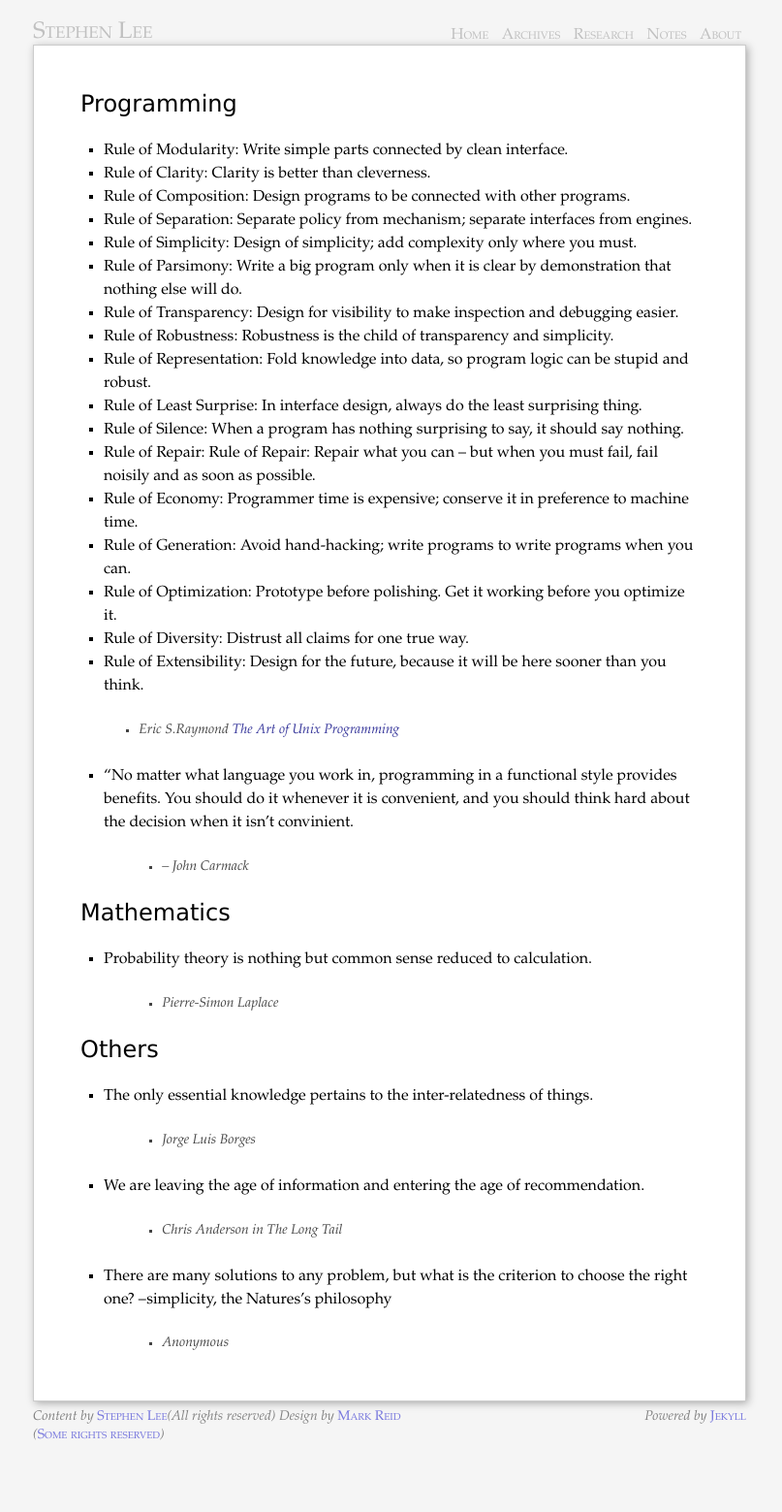
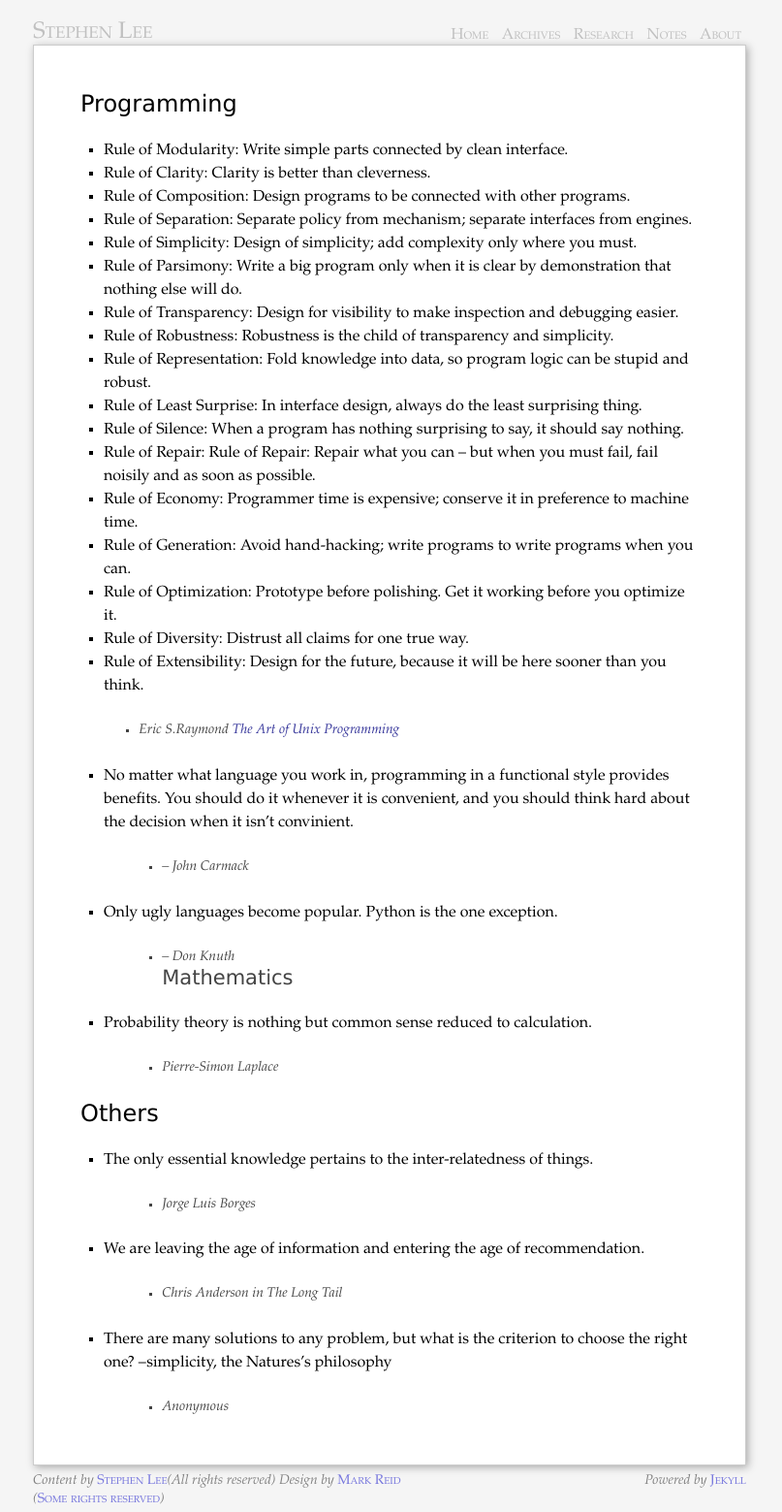
Before and after one commit to stephenLee/stephenlee.github.com, a Jekyll site: the page built from notes/quotes/index.markdown, in a window 1280 px wide. Shown: the whole page at 97% size, without its empty margins (238-1045 px from the left). Built offline with Jekyll 4.4.1, drawn with Linux system fonts in a browser that asks for light colours; before the commit the page ends 1493 px from its top, so only the background shows below that.

Commit message:
Updated notes/quotes/index.markdown

```diff
--- a/notes/quotes/index.markdown
+++ b/notes/quotes/index.markdown
@@ -27,11 +27,13 @@ here sooner than you think.
 
 > - *Eric S.Raymond [The Art of Unix Programming](http://www.faqs.org/docs/artu/ch01s06.html)*
 
-* "No matter what language you work in, programming in a functional style provides
+* No matter what language you work in, programming in a functional style provides
    benefits. You should do it whenever it is convenient, and you should think hard
    about the decision when it isn't convinient.
 > - *-- John Carmack*
 
+* Only ugly languages become popular. Python is the one exception.
+> - *-- Don Knuth*
 # Mathematics #
 
 * Probability theory is nothing but common sense reduced to calculation.
```
